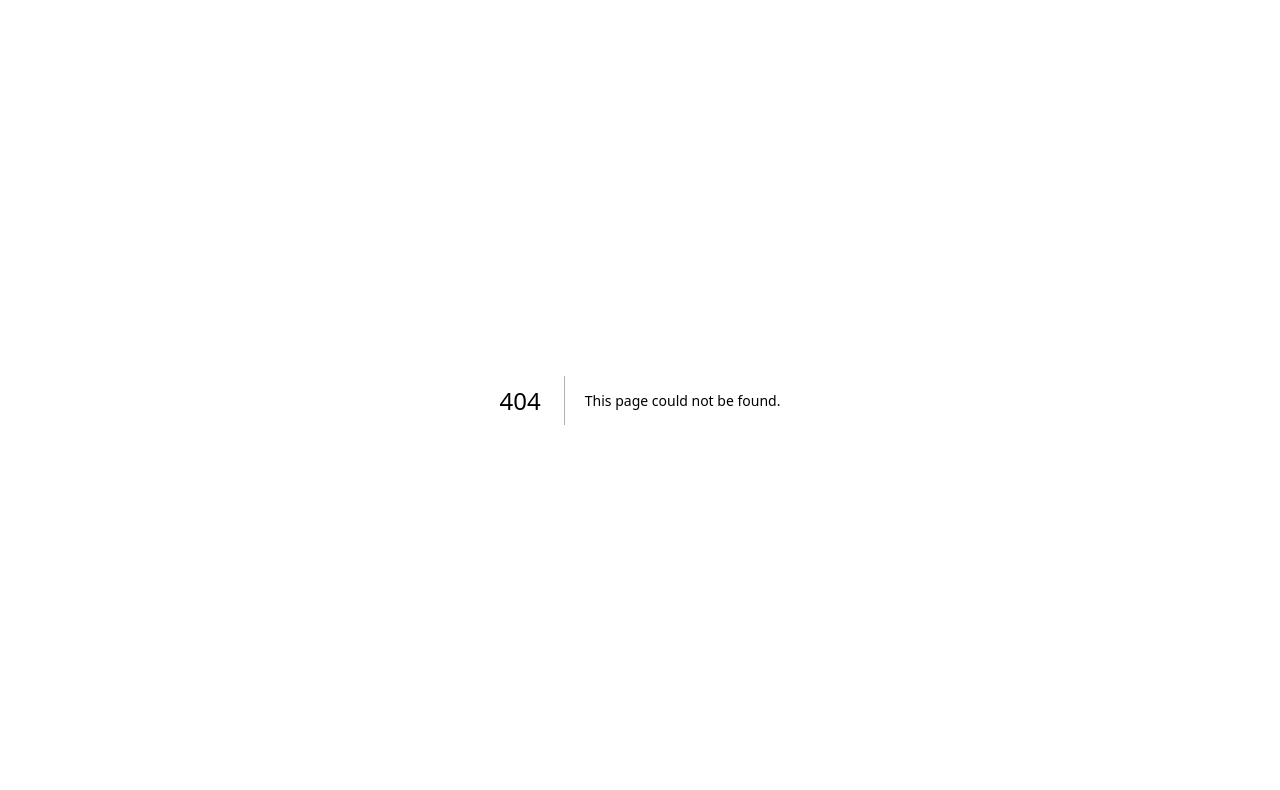
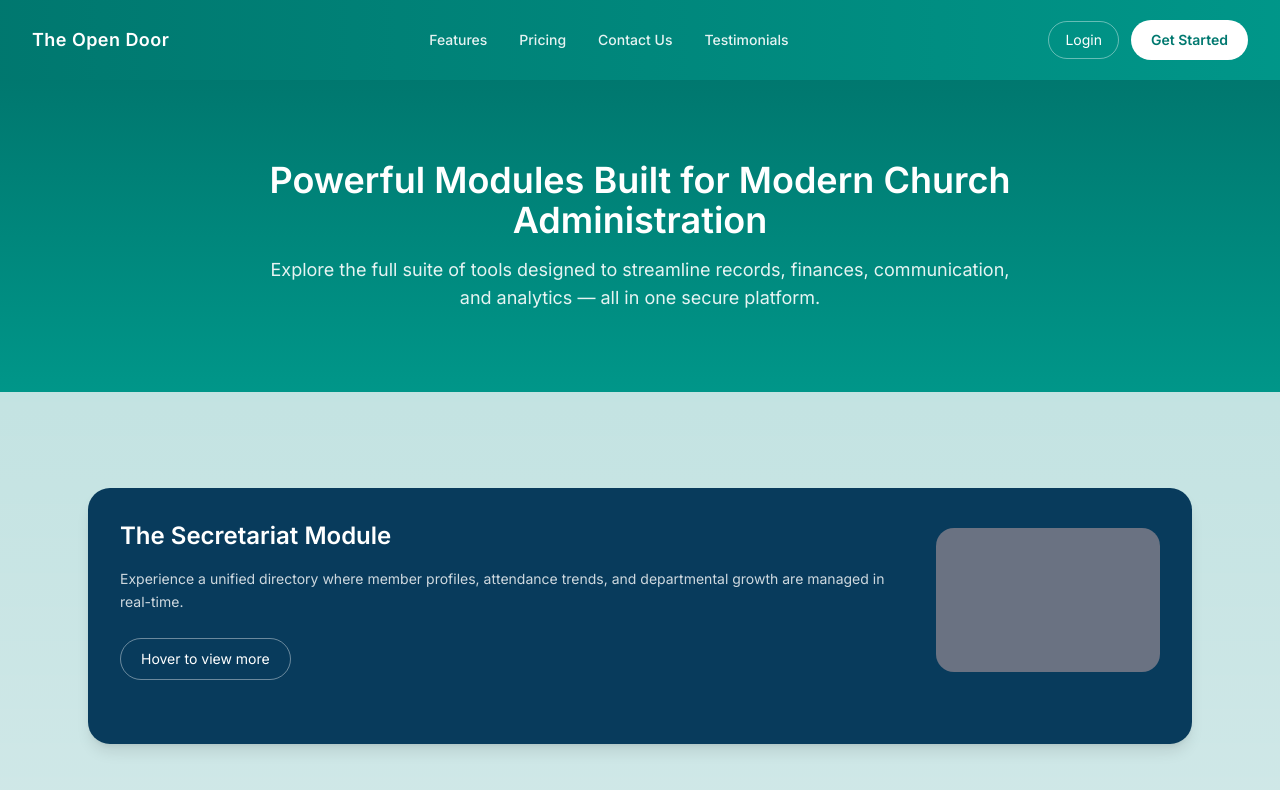
Before and after one commit to coltektechnologies/church-management-saas-frontend, a Next.js app: page /features in a window 1280 px wide. Before the commit this address had no page. Shown: the top 790 px of the page. Built offline with nearby package versions, Linux system fonts and the light colour scheme.

Commit message:
features_page_implemented
Implemented the features page left with styling edits and other details

```diff
--- /dev/null
+++ b/app/features/page.tsx
@@ -0,0 +1,21 @@
+import Navbar from "@/components/FeatureNavbar";
+import FeatureHero from "@/components/FeatureHero";
+import FeaturesSection from "@/components/FeaturesSection";
+import CTASection from "@/components/CTASection";
+import FeatureFooter from "@/components/FeatureFooter";
+
+export default function FeaturesPage() {
+  return (
+    <main className="min-h-screen bg-[#f4f6f8]">
+      <Navbar />
+      <FeatureHero />
+
+      <div className="bg-gradient-to-b from-teal-600/20 to-transparent">
+        <FeaturesSection />
+      </div>
+
+      <CTASection />
+      <FeatureFooter />
+    </main>
+  );
+}
--- /dev/null
+++ b/components/CTASection.tsx
@@ -0,0 +1,29 @@
+"use client";
+
+export default function CTASection() {
+  return (
+    <section className="bg-gradient-to-b from-[#062f4a] to-[#05273e] px-6 py-24">
+      <div className="max-w-3xl mx-auto text-center text-white">
+        <h1 className="text-3xl md:text-4xl font-semibold mb-4">
+          Simplify Your Church Management
+        </h1>
+
+        <p className="text-white/80 mb-8">
+          Enter your email or phone number to start your 14 day trial
+        </p>
+
+        <div className="relative max-w-xl mx-auto">
+          <input
+            type="text"
+            placeholder="Email address or phone number"
+            className="w-full px-6 py-4 rounded-full text-sm text-gray-800 outline-none"
+          />
+
+          <button className="absolute right-1 top-1 bottom-1 px-6 bg-teal-500 hover:bg-teal-400 text-white rounded-full text-sm font-semibold transition">
+            Try it for free
+          </button>
+        </div>
+      </div>
+    </section>
+  );
+}
--- /dev/null
+++ b/components/FeatureCard.tsx
@@ -0,0 +1,37 @@
+"use client";
+
+type Props = {
+  title: string;
+  summary: string;
+  details: React.ReactNode;
+};
+
+export default function FeatureCard({ title, summary, details }: Props) {
+  return (
+    <div className="group bg-[#083b5c] text-white rounded-3xl overflow-hidden transition-all duration-500 shadow-lg">
+      <div className="p-8 flex flex-col md:flex-row gap-8 items-center">
+        <div className="flex-1">
+          <h3 className="text-2xl font-semibold mb-4">
+            {title}
+          </h3>
+
+          <p className="text-sm text-white/80 leading-relaxed">
+            {summary}
+          </p>
+
+          <button className="mt-6 px-5 py-2.5 border border-white/40 rounded-full text-sm hover:bg-white/10 transition">
+            Hover to view more
+          </button>
+        </div>
+
+        <div className="w-full md:w-56 h-36 bg-gray-500 rounded-2xl shrink-0" />
+      </div>
+
+      <div className="max-h-0 opacity-0 group-hover:max-h-[400px] group-hover:opacity-100 transition-all duration-500 px-8 pb-8">
+        <div className="pt-6 border-t border-white/20 text-sm text-white/90 leading-relaxed">
+          {details}
+        </div>
+      </div>
+    </div>
+  );
+}
--- /dev/null
+++ b/components/FeatureFooter.tsx
@@ -0,0 +1,34 @@
+export default function FeatureFooter() {
+  return (
+    <footer className="bg-[#05273e] px-6 pt-10 pb-6 text-white/80 text-sm">
+      <div className="max-w-6xl mx-auto space-y-6">
+
+        {/* Top row */}
+        <div className="flex flex-col md:flex-row justify-between gap-6">
+          <div className="flex gap-6 flex-wrap">
+            <button>Home</button>
+            <button>Features</button>
+            <button>Pricing</button>
+            <button>Solutions</button>
+          </div>
+
+          <div className="flex gap-5">
+            <button>Instagram</button>
+            <button>LinkedIn</button>
+            <button>X</button>
+            <button>Facebook</button>
+          </div>
+        </div>
+
+        {/* Divider */}
+        <div className="h-px bg-white/20" />
+
+        {/* Bottom row */}
+        <div className="flex justify-between text-xs text-white/60">
+          <span>Established in 2026</span>
+          <span>Privacy Policy</span>
+        </div>
+      </div>
+    </footer>
+  );
+}
--- /dev/null
+++ b/components/FeatureHero.tsx
@@ -0,0 +1,16 @@
+export default function FeatureHero() {
+  return (
+    <section className="bg-gradient-to-b from-teal-700 to-teal-600 text-white">
+      <div className="max-w-5xl mx-auto px-6 py-20 text-center">
+        <h1 className="text-3xl md:text-4xl font-semibold mb-4">
+          Powerful Modules Built for Modern Church Administration
+        </h1>
+
+        <p className="text-base md:text-lg text-white/90 max-w-3xl mx-auto">
+          Explore the full suite of tools designed to streamline records, finances,
+          communication, and analytics — all in one secure platform.
+        </p>
+      </div>
+    </section>
+  );
+}
--- /dev/null
+++ b/components/FeatureNavbar.tsx
@@ -0,0 +1,30 @@
+"use client";
+
+export default function Navbar() {
+  return (
+    <nav className="bg-gradient-to-r from-teal-700 to-teal-600 text-white px-8 py-5">
+      <div className="max-w-7xl mx-auto flex items-center justify-between">
+        <div className="font-semibold text-lg tracking-wide">
+          The Open Door
+        </div>
+
+        <div className="hidden md:flex gap-8 text-sm font-medium">
+          <a className="opacity-90 hover:opacity-100">Features</a>
+          <a className="opacity-90 hover:opacity-100">Pricing</a>
+          <a className="opacity-90 hover:opacity-100">Contact Us</a>
+          <a className="opacity-90 hover:opacity-100">Testimonials</a>
+        </div>
+
+        <div className="flex gap-3 items-center">
+          <button className="px-4 py-2 text-sm rounded-full border border-white/40 hover:bg-white/10 transition">
+            Login
+          </button>
+
+          <button className="px-5 py-2.5 bg-white text-teal-700 rounded-full text-sm font-semibold hover:bg-gray-100 transition">
+            Get Started
+          </button>
+        </div>
+      </div>
+    </nav>
+  );
+}
--- /dev/null
+++ b/components/FeaturesSection.tsx
@@ -0,0 +1,105 @@
+import FeatureCard from "./FeatureCard";
+
+export default function FeaturesSection() {
+  return (
+    <section className="max-w-6xl mx-auto px-6 py-24 space-y-12">
+      <FeatureCard
+        title="The Secretariat Module"
+        summary="Experience a unified directory where member profiles, attendance trends, and departmental growth are managed in real-time."
+        details={
+          <>
+            <p className="font-semibold mb-2">Unified Directory</p>
+            <p className="mb-4">
+              Centralize all member data including baptismal records, family relations,
+              and contact histories.
+            </p>
+
+            <p className="font-semibold mb-2">Attendance Tracking</p>
+            <p>
+              Record weekly service attendance and mid-week prayer meeting participation
+              to identify engagement trends early.
+            </p>
+          </>
+        }
+      />
+      <FeatureCard
+        title="The Treasury Module"
+        summary="Form automated tithe recording to digital expense approvals, our treasury tools ensure complete transparency for your congregation."
+        details={
+          <>
+            <p className="font-semibold mb-2">Unified Directory</p>
+            <p className="mb-4">
+              Centralize all member data including baptismal records, family relations,
+              and contact histories.
+            </p>
+
+            <p className="font-semibold mb-2">Attendance Tracking</p>
+            <p>
+              Record weekly service attendance and mid-week prayer meeting participation
+              to identify engagement trends early.
+            </p>
+          </>
+        }
+      />
+      <FeatureCard
+        title="Automated Communications"
+        summary="Reach your members instantly via automated SMS and email notification for announcements, reminders and emergencies."
+        details={
+          <>
+            <p className="font-semibold mb-2">Unified Directory</p>
+            <p className="mb-4">
+              Centralize all member data including baptismal records, family relations,
+              and contact histories.
+            </p>
+
+            <p className="font-semibold mb-2">Attendance Tracking</p>
+            <p>
+              Record weekly service attendance and mid-week prayer meeting participation
+              to identify engagement trends early.
+            </p>
+          </>
+        }
+      />
+      <FeatureCard
+        title="Multi-Department Coordination"
+        summary="Empower department heads with dedicated dashboards to manage their own budgets, events and member lists independently"
+        details={
+          <>
+            <p className="font-semibold mb-2">Unified Directory</p>
+            <p className="mb-4">
+              Centralize all member data including baptismal records, family relations,
+              and contact histories.
+            </p>
+
+            <p className="font-semibold mb-2">Attendance Tracking</p>
+            <p>
+              Record weekly service attendance and mid-week prayer meeting participation
+              to identify engagement trends early.
+            </p>
+          </>
+        }
+      />
+      <FeatureCard
+        title="Analytics Dashboard"
+        summary="Visualize church health and growth with interactive charts that monitor membership trends, finacial health and overall demographic shifts."
+        details={
+          <>
+            <p className="font-semibold mb-2">Unified Directory</p>
+            <p className="mb-4">
+              Centralize all member data including baptismal records, family relations,
+              and contact histories.
+            </p>
+
+            <p className="font-semibold mb-2">Attendance Tracking</p>
+            <p>
+              Record weekly service attendance and mid-week prayer meeting participation
+              to identify engagement trends early.
+            </p>
+          </>
+        }
+      />
+
+      {/* Repeat cards for other modules */}
+    </section>
+  );
+}
```
